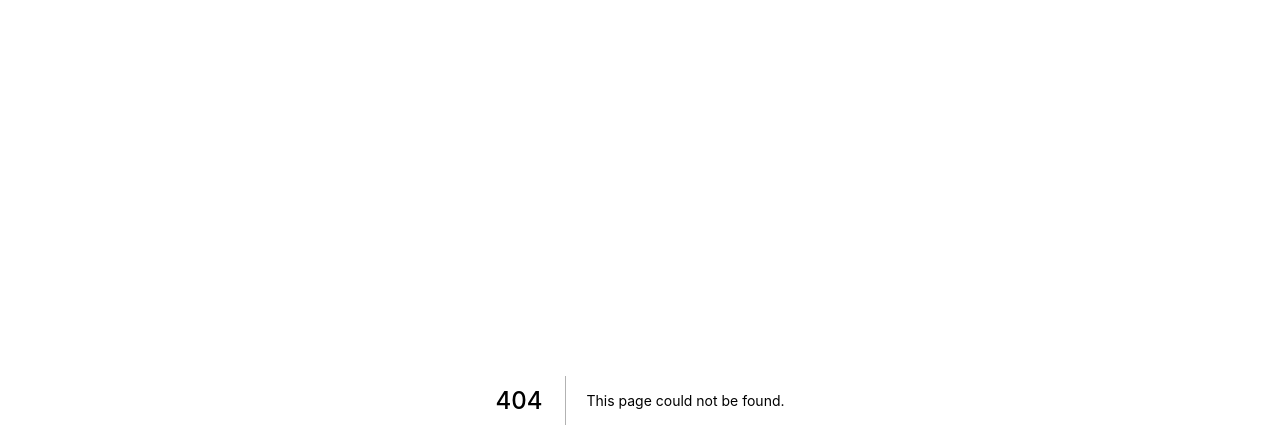
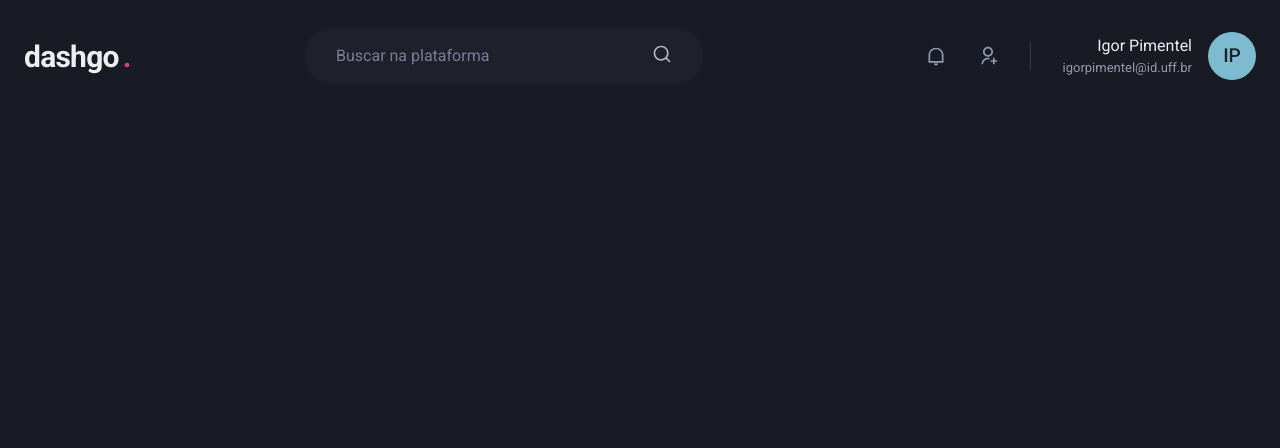
Before and after one commit to igorpimentel23/dashgo, a Next.js app: page /dashboard in a window 1280 px wide. Before the commit this address had no page. Shown: the top 448 px of the page. Built offline with nearby package versions, Linux system fonts and the light colour scheme.

Commit message:
Creating header component

```diff
--- a/package.json
+++ b/package.json
@@ -15,7 +15,8 @@
     "framer-motion": "^4.1.3",
     "next": "10.1.3",
     "react": "17.0.2",
-    "react-dom": "17.0.2"
+    "react-dom": "17.0.2",
+    "react-icons": "^4.2.0"
   },
   "devDependencies": {
     "@types/node": "^14.14.37",
--- /dev/null
+++ b/src/components/Header.tsx
@@ -0,0 +1,74 @@
+import { Flex, Input, Text, Icon, HStack, Box, Avatar } from '@chakra-ui/react';
+import {
+  RiNotificationLine,
+  RiSearchLine,
+  RiUserAddLine,
+} from 'react-icons/ri';
+
+export function Header() {
+  return (
+    <Flex
+      as="header"
+      w="100%"
+      maxWidth={1480}
+      h="20"
+      mx="auto"
+      mt="4"
+      px="6"
+      align="center"
+    >
+      <Text fontSize="3xl" fontWeight="bold" letterSpacing="tight" w="64">
+        dashgo
+        <Text as="span" ml="1" color="pink.500">
+          .
+        </Text>
+      </Text>
+      <Flex
+        as="label"
+        flex="1"
+        py="4"
+        px="8"
+        ml="6"
+        maxWidth={400}
+        alignSelf="center"
+        color="gray.200"
+        position="relative"
+        bg="gray.800"
+        borderRadius="full"
+      >
+        <Input
+          color="gray.500"
+          variant="unstyled"
+          placeholder="Buscar na plataforma"
+          _placeholder={{ color: 'gray.400' }}
+        />
+        <Icon as={RiSearchLine} fontSize="20" />
+      </Flex>
+
+      <Flex align="center" ml="auto">
+        <HStack
+          spacing="8"
+          mx="8"
+          pr="8"
+          py="1"
+          color="gray.300"
+          borderRightWidth={1}
+          borderColor="gray.700"
+        >
+          <Icon as={RiNotificationLine} fontSize="20" />
+          <Icon as={RiUserAddLine} fontSize="20" />
+        </HStack>
+
+        <Flex align="center">
+          <Box mr="4" textAlign="right">
+            <Text>Igor Pimentel</Text>
+            <Text color="gray.300" fontSize="small">
+              igorpimentel@id.uff.br
+            </Text>
+          </Box>
+          <Avatar size="md" name="Igor Pimentel" />
+        </Flex>
+      </Flex>
+    </Flex>
+  );
+}
--- /dev/null
+++ b/src/pages/dashboard.tsx
@@ -0,0 +1,5 @@
+import { Header } from '../components/Header';
+
+export default function Dashboard() {
+  return <Header />;
+}
```
Also changed, not shown: 1 other file (tests, documents, lock files or other folders).
